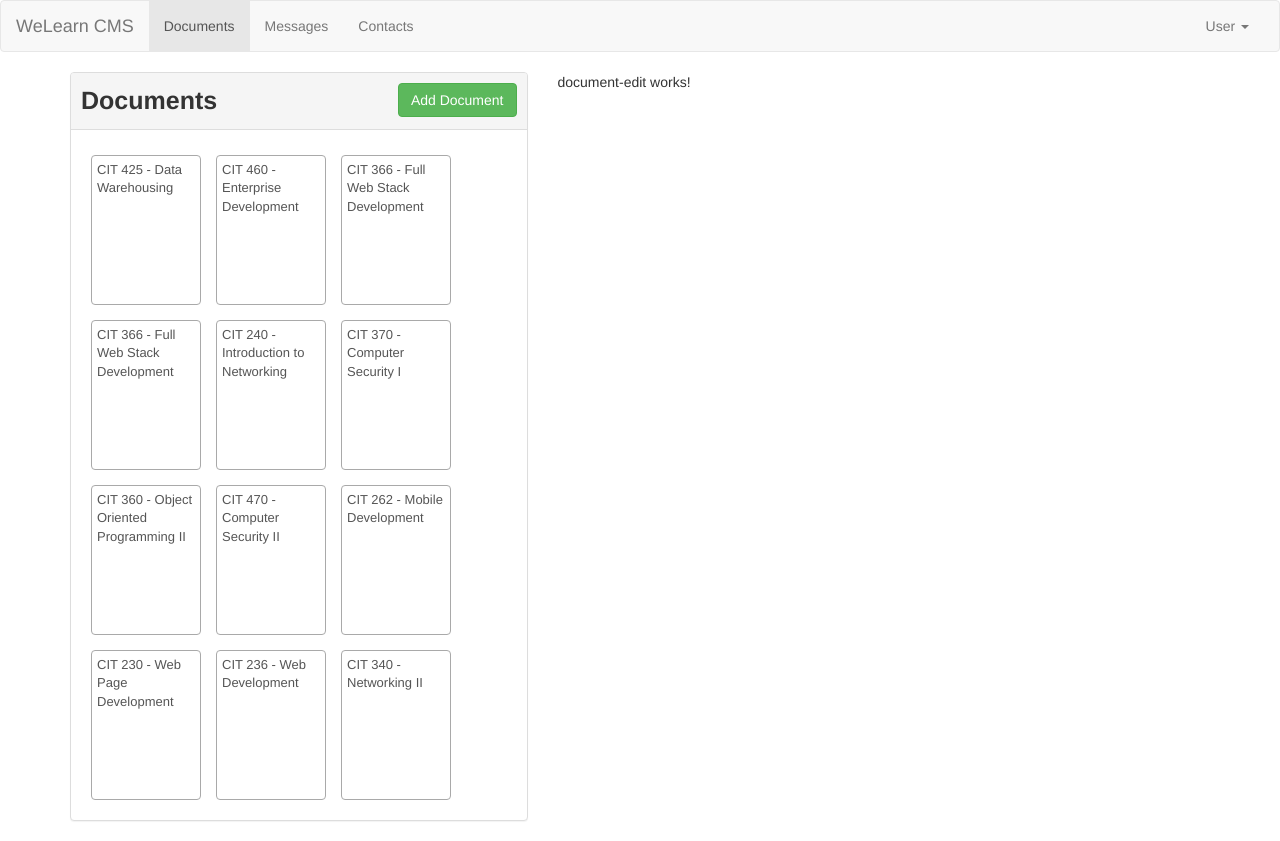
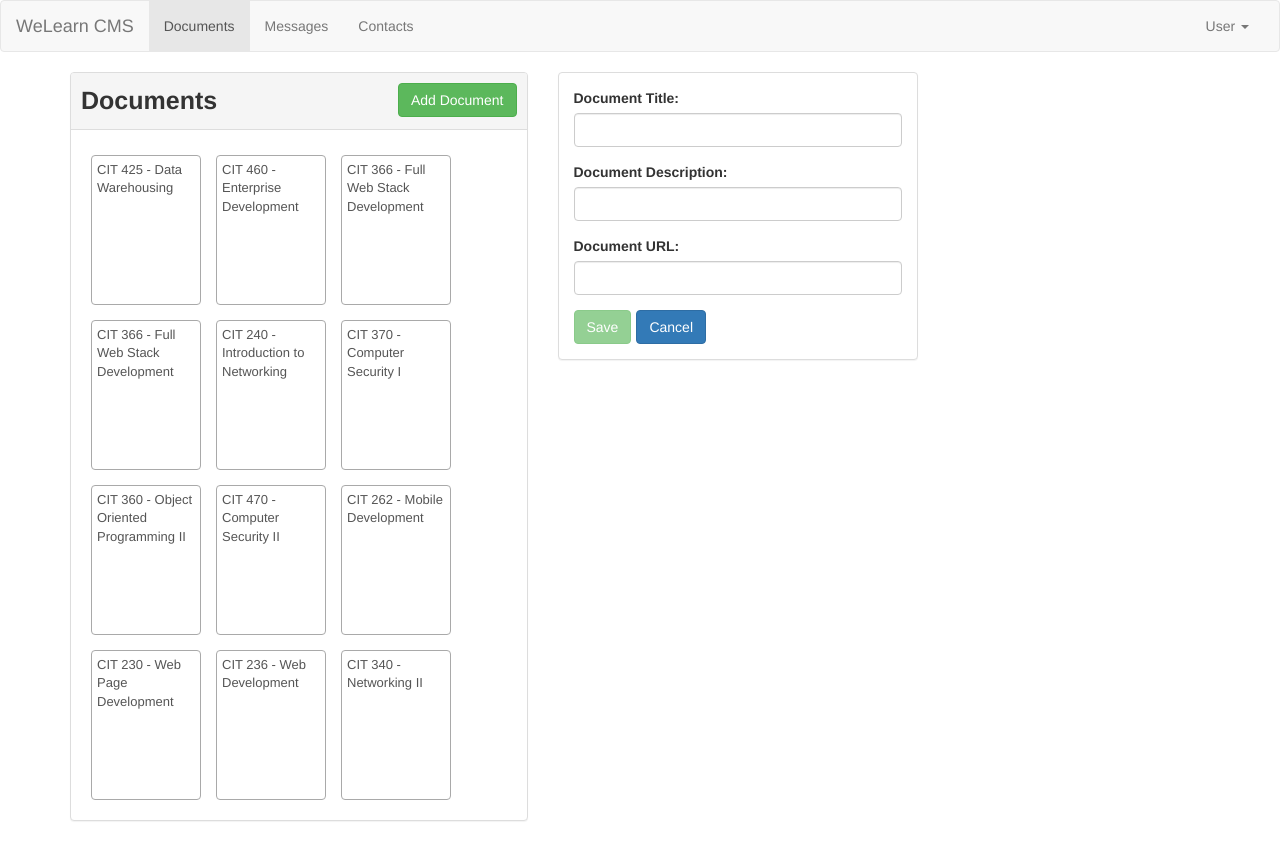
Before and after one commit to leonidasyopan/wdd-430-cms-project, an Angular app: page /documents/new in a window 1280 px wide. Built offline with nearby package versions, Linux system fonts and the light colour scheme.

Commit message:
Created the Edit/Add  Document Form

```diff
--- a/src/app/app.module.ts
+++ b/src/app/app.module.ts
@@ -1,5 +1,6 @@
 import { NgModule } from '@angular/core';
 import { BrowserModule } from '@angular/platform-browser';
+import { FormsModule }   from '@angular/forms';
 
 import { AppComponent } from './app.component';
 import { HeaderComponent } from './header/header.component';
@@ -40,7 +41,8 @@ import { ContactEditComponent } from './contacts/contact-edit/contact-edit.compo
   ],
   imports: [
     BrowserModule,
-    AppRoutingModule
+    AppRoutingModule,
+    FormsModule
   ],
   providers: [],
   bootstrap: [AppComponent]
--- a/src/app/documents/document-edit/document-edit.component.css
+++ b/src/app/documents/document-edit/document-edit.component.css
@@ -0,0 +1,8 @@
+input.ng-invalid {
+  border: 1px solid red;
+}
+
+input.ng-untouched,
+input.ng-valid {
+  border-color: #ccc !important;
+}
--- a/src/app/documents/document-edit/document-edit.component.html
+++ b/src/app/documents/document-edit/document-edit.component.html
@@ -1 +1,72 @@
-<p>document-edit works!</p>
+<div class="panel panel-default">
+  <div class="panel-body">
+
+    <form id="document-edit" (ngSubmit)="onSubmit(f)" #f="ngForm">
+      <div class="row">
+        <div class="col-sm-12 form-group">
+          <label for="name">Document Title:</label>
+          <input
+            type="text"
+            id="name"
+            name="name"
+            [ngModel]="document?.name"
+            required
+            #name="ngModel"
+            class="form-control"
+            size="120"
+            max="120">
+        </div>
+      </div>
+
+      <div class="row">
+        <div class="col-sm-12 form-group">
+          <label for="description">Document Description:</label>
+          <input
+            type="text"
+            id="description"
+            name="description"
+            [ngModel]="document?.description"
+            class="form-control"
+            size="120"
+            max="255">
+        </div>
+      </div>
+
+      <div class="row">
+        <div class="col-sm-12 form-group">
+          <label for="url">Document URL:</label>
+          <input
+            type="text"
+            id="url"
+            name="url"
+            [ngModel]="document?.url"
+            required
+            #url="ngModel"
+            class="form-control"
+            size="150"
+            max="255">
+        </div>
+      </div>
+
+      <div
+        *ngIf="(!name.valid && name.touched) || (!url.valid && url.touched)"
+        class="alert alert-danger"
+      >
+        <p>The Document Title and Document URL are required fields.</p>
+      </div>
+
+      <div class="row">
+        <div class="col-xs-12 btn-toolbar">
+          <button
+            class="btn btn-success"
+            type="submit"
+            [disabled]="!name.valid && !url.valid"
+          >Save</button>
+          <button class="btn btn-primary" type="button" (click)="onCancel()">Cancel</button>
+        </div>
+      </div>
+
+    </form>
+
+  </div>
+</div>
--- a/src/app/documents/document-edit/document-edit.component.ts
+++ b/src/app/documents/document-edit/document-edit.component.ts
@@ -1,5 +1,9 @@
 import { Component, OnInit } from '@angular/core';
 import { ActivatedRoute, Params } from '@angular/router';
+import { Document } from '../document.model';
+
+import { NgForm } from '@angular/forms';
+import { DocumentService } from '../document.service';
 
 @Component({
   selector: 'cms-document-edit',
@@ -8,9 +12,15 @@ import { ActivatedRoute, Params } from '@angular/router';
 })
 export class DocumentEditComponent implements OnInit {
   id: string;
-  editMode = false;
 
-  constructor(private route: ActivatedRoute) { }
+  originalDocument: Document;
+  document: Document;
+  editMode: boolean = false;
+
+  constructor(
+    private route: ActivatedRoute,
+    private documentService: DocumentService,
+  ) { }
 
   ngOnInit(): void {
     this.route.params
@@ -22,4 +32,14 @@ export class DocumentEditComponent implements OnInit {
       )
   }
 
+  onCancel() {
+    console.log("cancel");
+  }
+
+  onSubmit(form: NgForm) {
+    const value = form.value;
+    const newDocument = new Document("1", value.name, value.description, value.url, []);
+    this.documentService.addDocument(newDocument);
+  }
+
 }
```
